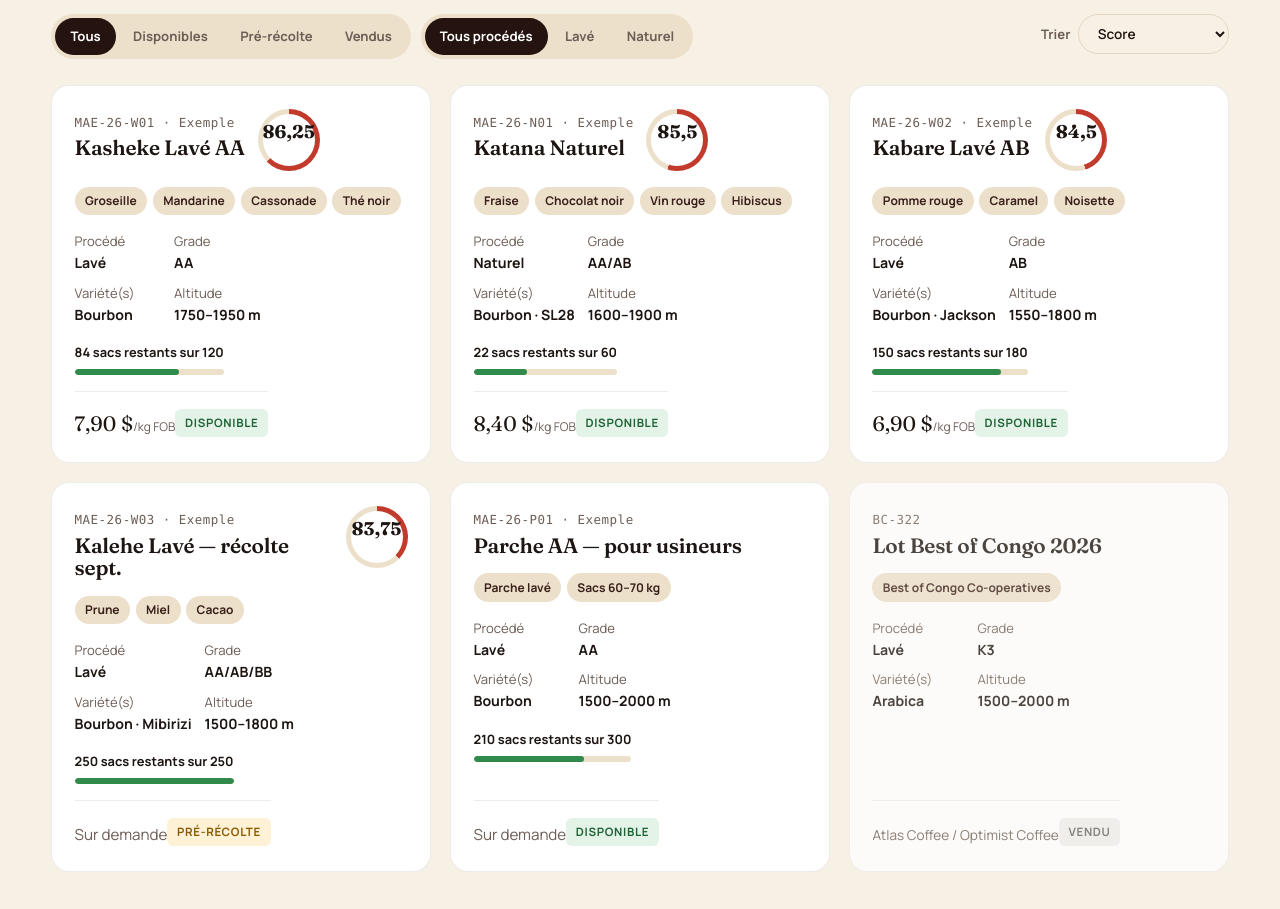
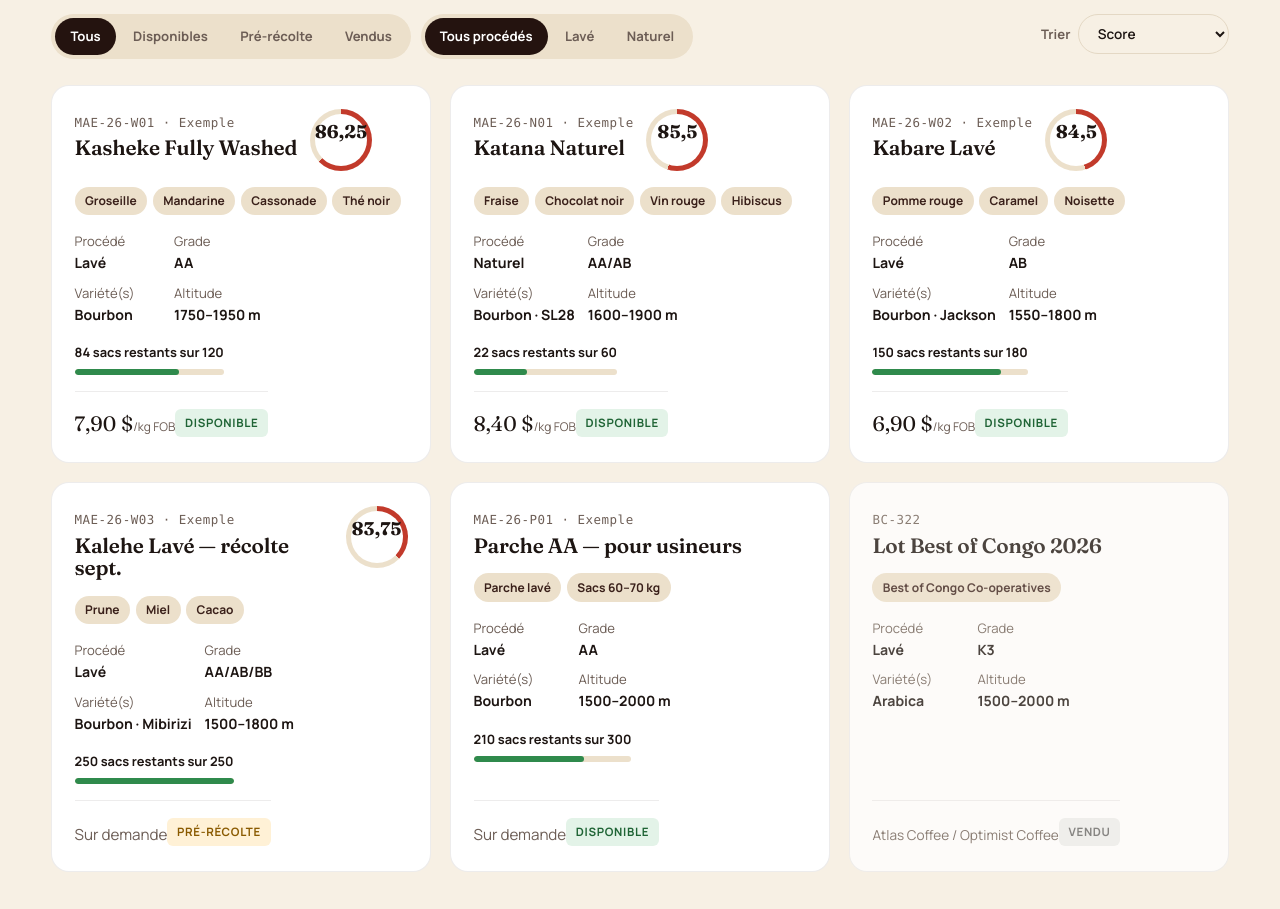
Before and after one commit to monsieurpapa/scoopmaendeleo, a website: page index.html in a window 1280 px wide. Shown: the part 7340-8249 px from the top of the page. Drawn offline with Linux system fonts and the light colour scheme; animation ran at ten frames a second.

Commit message:
Lots : « Kasheke Fully Washed » et « Kabare Lavé »
Co-Authored-By: Claude Opus 5.5 <noreply@anthropic.com>
Claude-Session: https://claude.ai/code/session_012y5a8xQMbyv2qFuhfA86Km

```diff
--- a/index.html
+++ b/index.html
@@ -776,7 +776,7 @@ footer a:hover{color:#fff}
       </label>
     </div>
     <div class="lot-grid" id="lotGrid"><button class="lot " data-id="MAE-26-W01">
-    <div class="top"><div><code>MAE-26-W01 · Exemple</code><h3>Kasheke Lavé AA</h3></div>
+    <div class="top"><div><code>MAE-26-W01 · Exemple</code><h3>Kasheke Fully Washed</h3></div>
     <div class="scorebox" style="--p:62.5"><span><b>86,25</b><small>SCA</small></span></div></div>
     <div class="notes"><span>Groseille</span><span>Mandarine</span><span>Cassonade</span><span>Thé noir</span></div>
     <div class="meta"><span>Procédé<b>Lavé</b></span><span>Grade<b>AA</b></span><span>Variété(s)<b>Bourbon</b></span><span>Altitude<b>1750–1950 m</b></span></div>
@@ -790,7 +790,7 @@ footer a:hover{color:#fff}
     <div class="avail">22 sacs restants sur 60<div class="track"><i style="width:37%"></i></div></div>
     <div class="foot"><span class="price">8,40 $<small>/kg FOB</small></span><span class="status st-av">Disponible</span></div>
    </button><button class="lot " data-id="MAE-26-W02">
-    <div class="top"><div><code>MAE-26-W02 · Exemple</code><h3>Kabare Lavé AB</h3></div>
+    <div class="top"><div><code>MAE-26-W02 · Exemple</code><h3>Kabare Lavé</h3></div>
     <div class="scorebox" style="--p:45"><span><b>84,5</b><small>SCA</small></span></div></div>
     <div class="notes"><span>Pomme rouge</span><span>Caramel</span><span>Noisette</span></div>
     <div class="meta"><span>Procédé<b>Lavé</b></span><span>Grade<b>AB</b></span><span>Variété(s)<b>Bourbon · Jackson</b></span><span>Altitude<b>1550–1800 m</b></span></div>
@@ -975,7 +975,7 @@ footer a:hover{color:#fff}
       <div class="fld"><label for="fe">E-mail</label><input id="fe" name="email" type="email" autocomplete="email" required=""><div class="err" data-i18n="f.email">E-mail invalide</div></div>
       <div class="fld"><label for="fp" data-i18n="f.product">Produit</label>
         <select id="fp" name="product"><option data-i18n="prod.3">Café vert export</option><option data-i18n="prod.2">Arabica parche</option><option data-i18n="prod.1">Café cerise</option></select></div>
-      <div class="fld"><label for="fl" data-i18n="f.lot">Lot (optionnel)</label><select id="fl" name="lot"><option value="">—</option><option value="MAE-26-W01">MAE-26-W01 — Kasheke Lavé AA</option><option value="MAE-26-N01">MAE-26-N01 — Katana Naturel</option><option value="MAE-26-W02">MAE-26-W02 — Kabare Lavé AB</option><option value="MAE-26-W03">MAE-26-W03 — Kalehe Lavé — récolte sept.</option><option value="MAE-26-P01">MAE-26-P01 — Parche AA — pour usineurs</option></select></div>
+      <div class="fld"><label for="fl" data-i18n="f.lot">Lot (optionnel)</label><select id="fl" name="lot"><option value="">—</option><option value="MAE-26-W01">MAE-26-W01 — Kasheke Fully Washed</option><option value="MAE-26-N01">MAE-26-N01 — Katana Naturel</option><option value="MAE-26-W02">MAE-26-W02 — Kabare Lavé</option><option value="MAE-26-W03">MAE-26-W03 — Kalehe Lavé — récolte sept.</option><option value="MAE-26-P01">MAE-26-P01 — Parche AA — pour usineurs</option></select></div>
       <div class="fld"><label for="fv" data-i18n="f.vol">Volume estimé</label>
         <select id="fv" name="volume"><option value="">—</option><option>1–5 t</option><option>5–20 t</option><option>20 t +</option><option data-i18n="f.cont">Conteneur complet (≈19,2 t)</option></select></div>
       <div class="fld full"><label for="fm">Message</label><textarea id="fm" name="message" data-i18n-ph="f.ph" placeholder="Profil recherché, port de destination, calendrier…"></textarea></div>
@@ -1123,7 +1123,7 @@ let tx=0;lb.addEventListener("touchstart",e=>tx=e.touches[0].clientX,{passive:tr
    attrs (SCA, /10): fragrance, flavor, aftertaste, acidity, body, balance          */
 const LOTS=[
  {id:"MAE-26-W01",demo:true,status:"available",process:"washed",score:86.25,price:7.9,bags:120,left:84,
-  name:{fr:"Kasheke Lavé AA",en:"Kasheke Washed AA"},grade:"AA",screen:"17/18",variety:"Bourbon",alt:"1750–1950 m",harvest:{fr:"Mai–Juil. 2026",en:"May–Jul 2026"},
+  name:{fr:"Kasheke Fully Washed",en:"Kasheke Fully Washed"},grade:"AA",screen:"17/18",variety:"Bourbon",alt:"1750–1950 m",harvest:{fr:"Mai–Juil. 2026",en:"May–Jul 2026"},
   notes:{fr:["Groseille","Mandarine","Cassonade","Thé noir"],en:["Redcurrant","Tangerine","Brown sugar","Black tea"]},
   desc:{fr:"Acidité vive et juteuse, corps soyeux, finale longue sur le sucre roux.",en:"Bright, juicy acidity, silky body, long brown-sugar finish."},
   attrs:[8.25,8.25,8.0,8.25,7.75,8.0],moist:"10,8 %",ship:{fr:"Disponible — Goma / Kigali",en:"Available — Goma / Kigali"}},
@@ -1133,7 +1133,7 @@ const LOTS=[
   desc:{fr:"Séché en cerise sur lits africains : fruité intense, sucrosité confiturée.",en:"Dried in the cherry on raised beds: intense fruit, jammy sweetness."},
   attrs:[8.25,8.0,7.75,7.75,8.25,7.75],moist:"11,2 %",ship:{fr:"Disponible — Goma / Kigali",en:"Available — Goma / Kigali"}},
  {id:"MAE-26-W02",demo:true,status:"available",process:"washed",score:84.5,price:6.9,bags:180,left:150,
-  name:{fr:"Kabare Lavé AB",en:"Kabare Washed AB"},grade:"AB",screen:"15/16",variety:"Bourbon · Jackson",alt:"1550–1800 m",harvest:{fr:"Mai–Juil. 2026",en:"May–Jul 2026"},
+  name:{fr:"Kabare Lavé",en:"Kabare Washed"},grade:"AB",screen:"15/16",variety:"Bourbon · Jackson",alt:"1550–1800 m",harvest:{fr:"Mai–Juil. 2026",en:"May–Jul 2026"},
   notes:{fr:["Pomme rouge","Caramel","Noisette"],en:["Red apple","Caramel","Hazelnut"]},
   desc:{fr:"Tasse équilibrée et ronde, idéale en espresso ou en assemblage.",en:"Balanced, round cup — ideal for espresso or blends."},
   attrs:[7.75,7.75,7.5,7.5,7.75,7.75],moist:"10,9 %",ship:{fr:"Disponible — Goma / Kigali",en:"Available — Goma / Kigali"}},
```
Also changed, not shown: en/index.html (+5 -5 lines).
